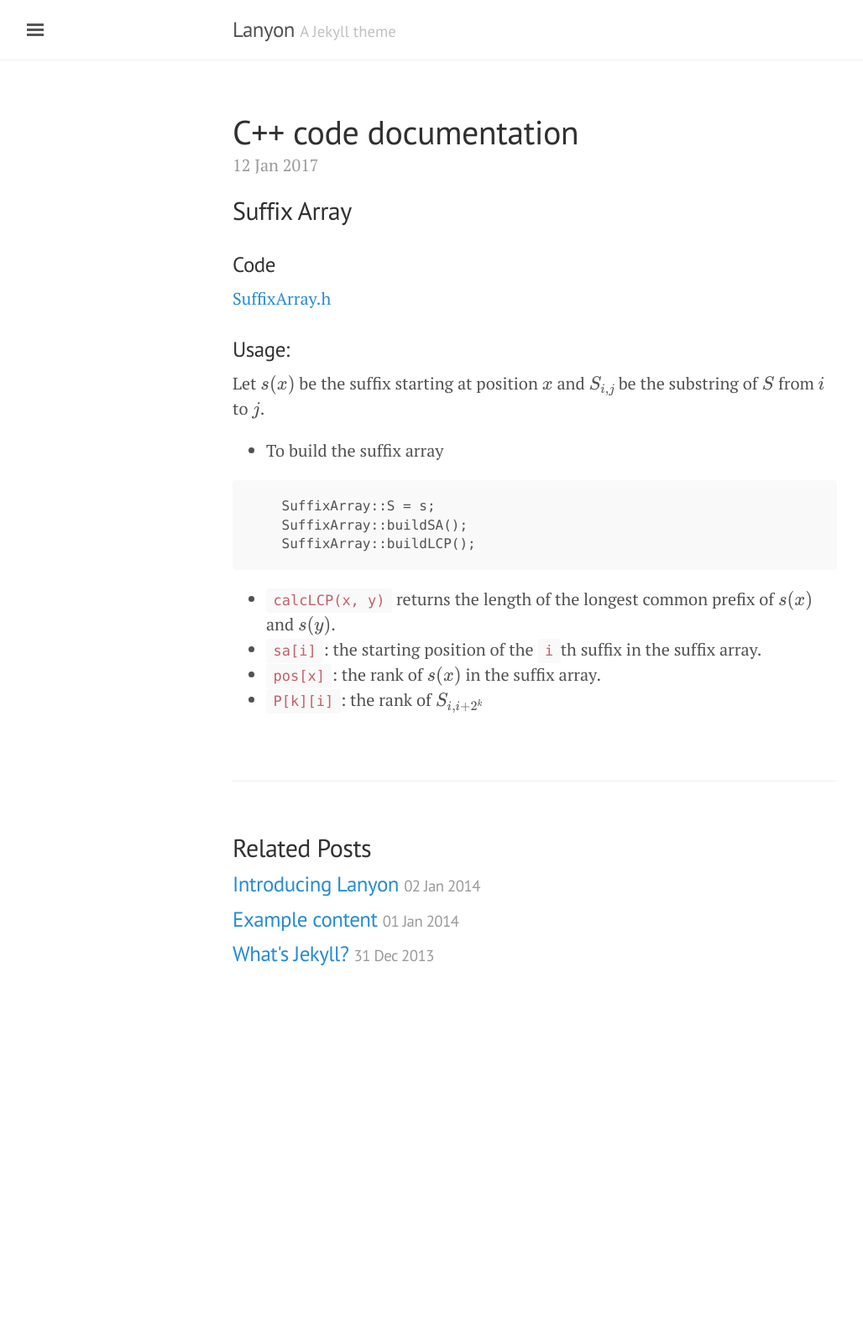
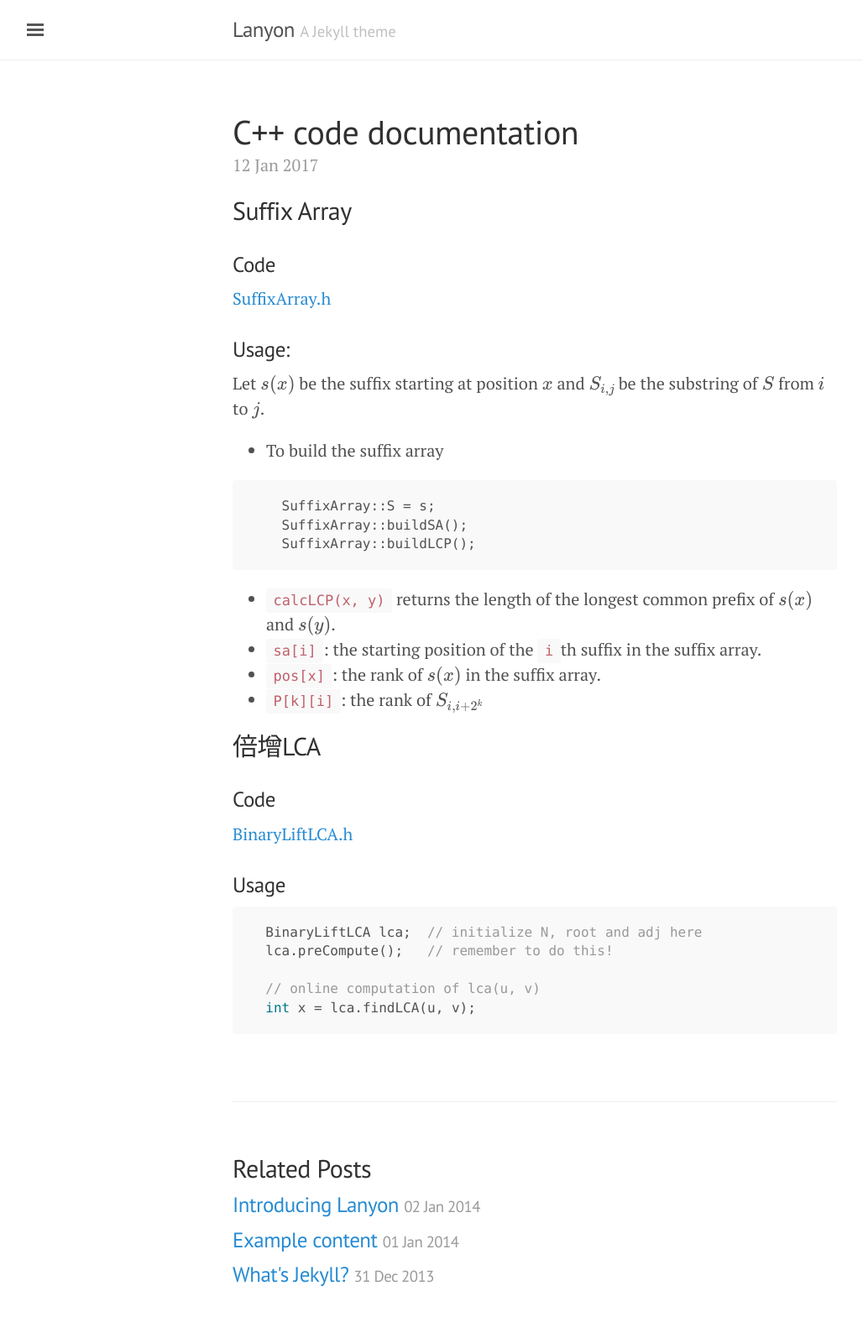
Before and after one commit to atubo/code-snippets, a Jekyll site: the page built from docs/_posts/2017-01-12-cpp-code-docs.md, in a window 1280 px wide. Shown: the whole page at 84% size, without its empty margins (3-1031 px from the left). Built offline with Jekyll 4.4.1, drawn with Linux system fonts in a browser that asks for light colours; formulas are drawn with MathJax 3; before the commit the page ends 1212 px from its top, so only the background shows below that.

Commit message:
Documentation for binary lift LCA

````diff
--- a/docs/_posts/2017-01-12-cpp-code-docs.md
+++ b/docs/_posts/2017-01-12-cpp-code-docs.md
@@ -23,3 +23,17 @@
 * `sa[i]`: the starting position of the `i`th suffix in the suffix array.
 * `pos[x]`: the rank of $s(x)$ in the suffix array.
 * `P[k][i]`: the rank of $S_{i,i+2^k}$
+
+## 倍增LCA
+
+### Code
+[BinaryLiftLCA.h](https://github.com/atubo/code-snippets/blob/master/cpp/BinaryLiftLCA.h)
+
+### Usage
+```cpp
+  BinaryLiftLCA lca;  // initialize N, root and adj here
+  lca.preCompute();   // remember to do this!
+
+  // online computation of lca(u, v)
+  int x = lca.findLCA(u, v);
+```
````
